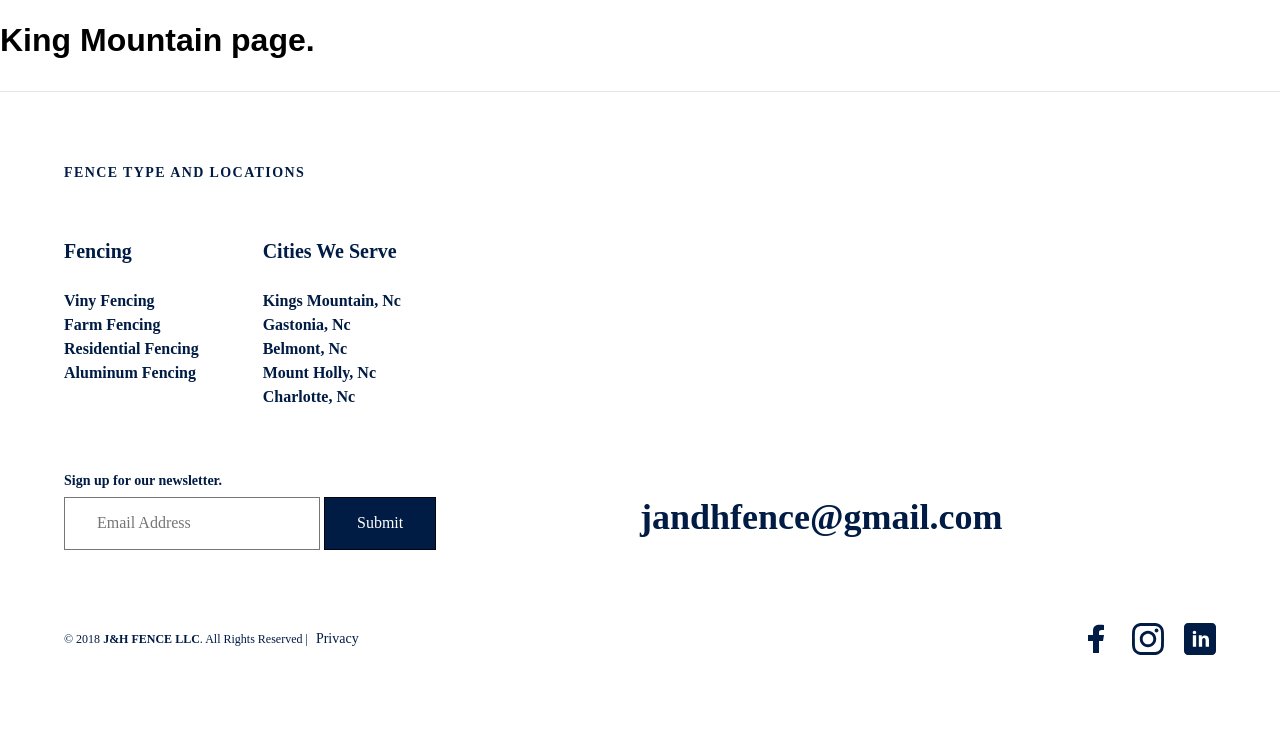
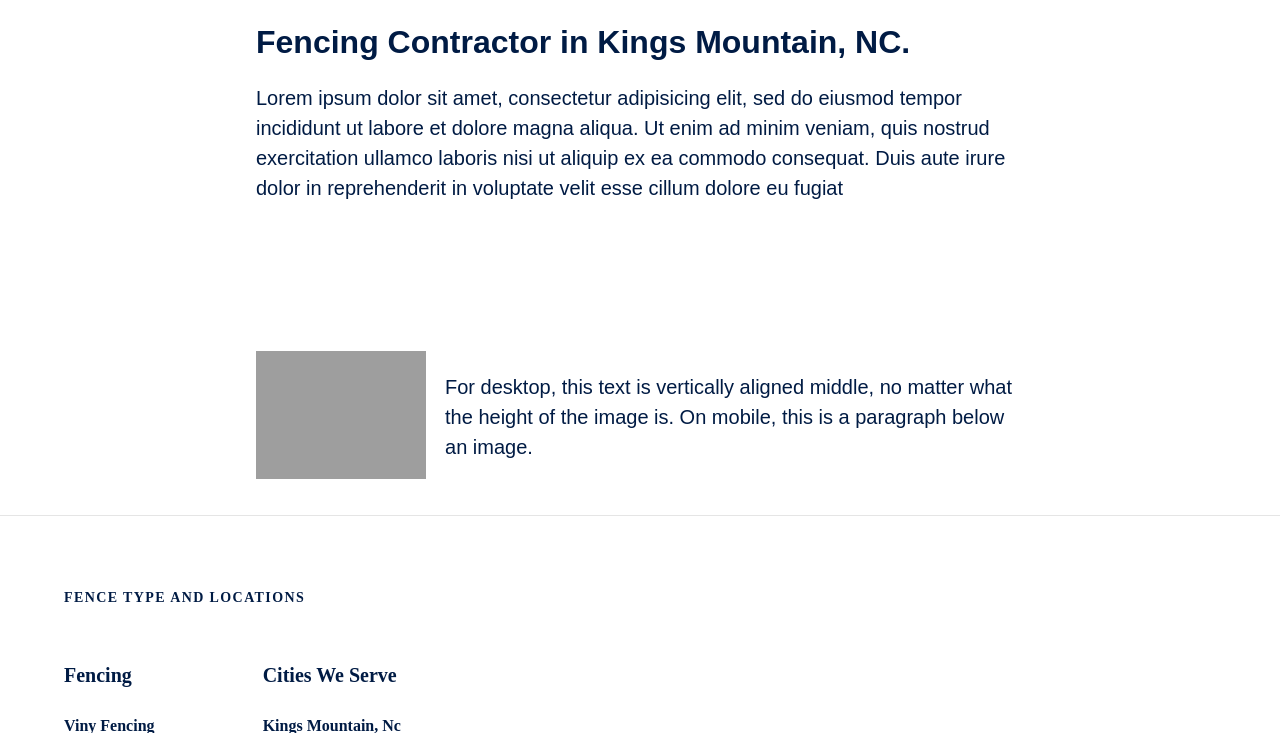
Before and after one commit to wilton-cruz/supreme-happiness, a Flask app: page /kings-mountain-fencing/ in a window 1280 px wide. Shown: the part 114-847 px from the top of the page. Before the commit the page ends 769 px from the top, so only its background shows below. Run offline with Flask 2, Linux system fonts and the light colour scheme; some libraries are stand-ins or nearby versions; grey boxes are pictures that could not be loaded.

Commit message:
kings Mountain page content

```diff
--- a/templates/kings-mountain.html
+++ b/templates/kings-mountain.html
@@ -2,5 +2,20 @@
 {% block title %}Fence in Kings Mountain, NC{% endblock %}
 
 {% block content%}
-<h1>King  Mountain page.</h1>
+<section class="navy center w-80 w-60-l">
+    <h1 class="lh-title">Fencing Contractor in Kings Mountain, NC.</h1>
+    <p class="f4 lh-copy">Lorem ipsum dolor sit amet, consectetur adipisicing elit, sed do eiusmod tempor incididunt ut labore et dolore magna aliqua. Ut enim ad minim veniam, quis nostrud exercitation ullamco laboris nisi ut aliquip ex ea commodo consequat. Duis aute irure dolor in reprehenderit in voluptate velit esse cillum dolore eu fugiat</p>
+
+    <div class="flex  flex-nowrap-l flex-wrap items-center pt6 justify-between">
+        <div class="db dtc-ns v-mid-ns">
+          <img src="http://tachyons.io/img/super-wide.jpg" alt="A bright blue sky" class="w-100 w-90-l" />
+        </div>
+        <div class="">
+          <p class="f4 lh-copy">
+            For desktop, this text is vertically aligned middle, no matter what the height of the image is.
+            On mobile, this is a paragraph below an image.
+          </p>
+        </div>
+      </div>
+</section>
 {% endblock %}
```
Also changed, not shown: 1 other file.
